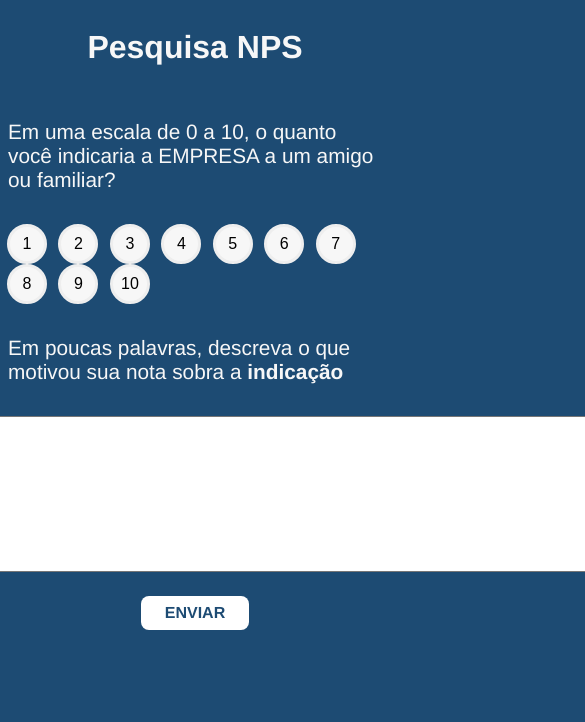
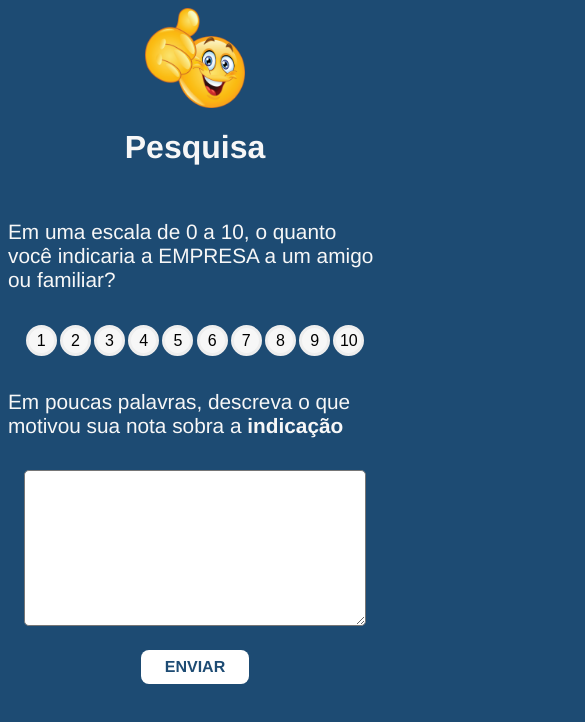
Before and after one commit to patrickdatabsb/NPS_Survey, a plain HTML site: page index.html in a window 390 px wide. Shown: the top 722 px of the page, 585 px wide, since content can reach past the window. Drawn offline with nearby package versions, Linux system fonts and the light colour scheme.

Commit message:
Added logo and responsive design optimisation

```diff
--- a/index.css
+++ b/index.css
@@ -3,6 +3,15 @@ body {
   background-color: #1d4b73;
   color: #f7f7f7;
 }
+img {
+  display: block;
+  margin-left: auto;
+  margin-right: auto;
+  border-radius: 20px;
+  width: 125px;
+  height: auto;
+}
+
 
 p {
   font-size: 1.3rem;
@@ -18,6 +27,7 @@ p {
 }
 
 .widget {
+  display: flex;
   margin: 0 auto;
 }
 
@@ -27,7 +37,6 @@ p {
 }
 
 .widget button {
-  /* padding: 5px 10px; */
   font-size: 16px;
   white-space: nowrap;
   vertical-align: middle;
@@ -51,7 +60,46 @@ p {
 
   transition: background 0.2s ease-in, color 0.2s ease-in,
     border-color 0.2s ease-in, transform 0.2s cubic-bezier(0.5, 2, 0.5, 0.75);
+
+
 }
+#textarea {
+  width: 90%;
+  border-radius: 0.3rem;
+}
+
+@media screen and (max-width: 528px) {
+  .widget button {
+    width: 31px;
+    height: 31px;
+    display: flex;
+    justify-content: center;
+    align-items: center;
+    margin: 0.1rem;
+
+  }
+  img {
+    width: 100px;
+  }
+}
+
+@media screen and (max-width: 321px) {
+  .widget button {
+    font-size: 16px;
+    width: 29px;
+    height: 29px;
+    display: flex;
+    justify-content: center;
+    align-items: center;
+    margin: 0.05rem;
+
+  }
+  img {
+    width: 80px;
+  }
+}
+
+
 
 button.detractor:hover {
   background: #f44336;
--- a/index.html
+++ b/index.html
@@ -8,8 +8,9 @@
   </head>
 
   <body>
+    <img src="./img/Logo_Smile.png" alt="Logo Empresa">
     <div class="container">
-      <h1>Pesquisa NPS</h1>
+      <h1>Pesquisa</h1>
       <p>
         Em uma escala de 0 a 10, o quanto você indicaria a EMPRESA a um amigo ou
         familiar?
```
Also changed, not shown: img/Logo_Smile.png (added).
